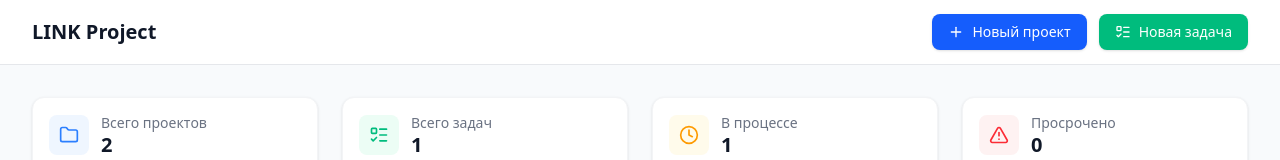
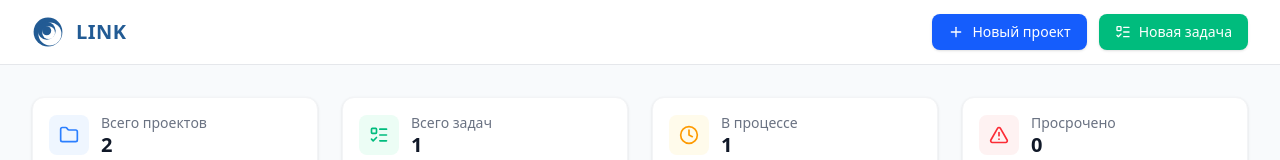
Before and after one commit to udssakhalin-dot/LINK-Project, a React (Vite) app: page / in a window 1280 px wide. Shown: the top 160 px of the page. Built offline with nearby package versions, Linux system fonts and the light colour scheme.

Commit message:
feat: Update app title and favicon
Reflects the application name "LINK Project" in the browser tab title and integrates a new favicon and logo into the header for improved branding.

```diff
--- a/index.html
+++ b/index.html
@@ -2,8 +2,9 @@
 <html lang="en">
   <head>
     <meta charset="UTF-8" />
+    <link rel="icon" type="image/svg+xml" href="/favicon.svg" />
     <meta name="viewport" content="width=device-width, initial-scale=1.0" />
-    <title>My Google AI Studio App</title>
+    <title>LINK Project</title>
   </head>
   <body>
     <div id="root"></div>
--- a/src/App.tsx
+++ b/src/App.tsx
@@ -645,7 +645,10 @@ export default function App() {
       {/* Header */}
       <header className="bg-white border-b border-gray-200 sticky top-0 z-10">
         <div className="max-w-7xl mx-auto px-4 sm:px-6 lg:px-8 h-16 flex items-center justify-between">
-          <h1 className="text-xl font-bold text-gray-900">LINK Project</h1>
+          <div className="flex items-center gap-3">
+            <img src="/favicon.svg" alt="LINK Logo" className="w-8 h-8" />
+            <h1 className="text-xl font-bold text-[#225b94] tracking-wide">LINK</h1>
+          </div>
           <div className="flex gap-3">
             <button
               onClick={() => setIsProjectModalOpen(true)}
```
Also changed, not shown: public/favicon.svg (added).
